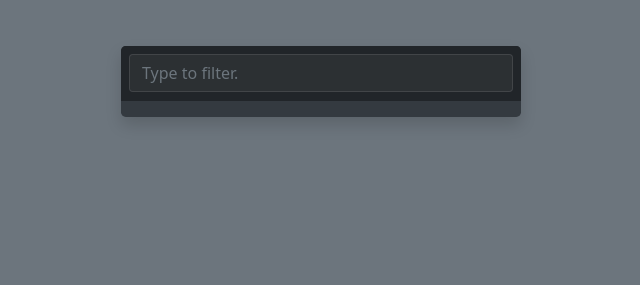
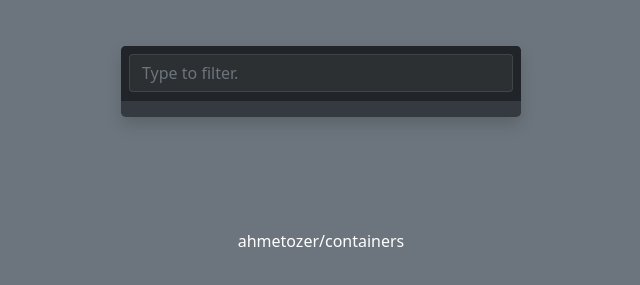
Before and after one commit to ahmetozer/containers, a plain HTML site: page index.html in a window 1280 px wide. Shown: the part 151-436 px from the top of the page, without its empty margins (319-959 px from the left). Drawn offline with nearby package versions, Linux system fonts and the light colour scheme; no server answers.

Commit message:
feat: add repo link

```diff
--- a/index.html
+++ b/index.html
@@ -30,6 +30,10 @@
             <ul class="list-unstyled mb-0" id="dropdownList">
             </ul>
         </div>
+    </div>
+
+    <div class="d-flex gap-5 justify-content-center text-white pt-5">
+        <a href="https://github.com/ahmetozer/containers" class="repolink">ahmetozer/containers</a>
     </div>
 
     <script>
@@ -115,6 +119,15 @@
             background-color: rgba(255, 255, 255, .05);
             border-color: rgba(255, 255, 255, .15);
         }
+
+        .repolink {
+            color: white;
+            text-decoration: none;
+        }
+        .repolink:hover {
+            font-style: italic;
+            color: white;
+        }
     </style>
 
 </body>
```
